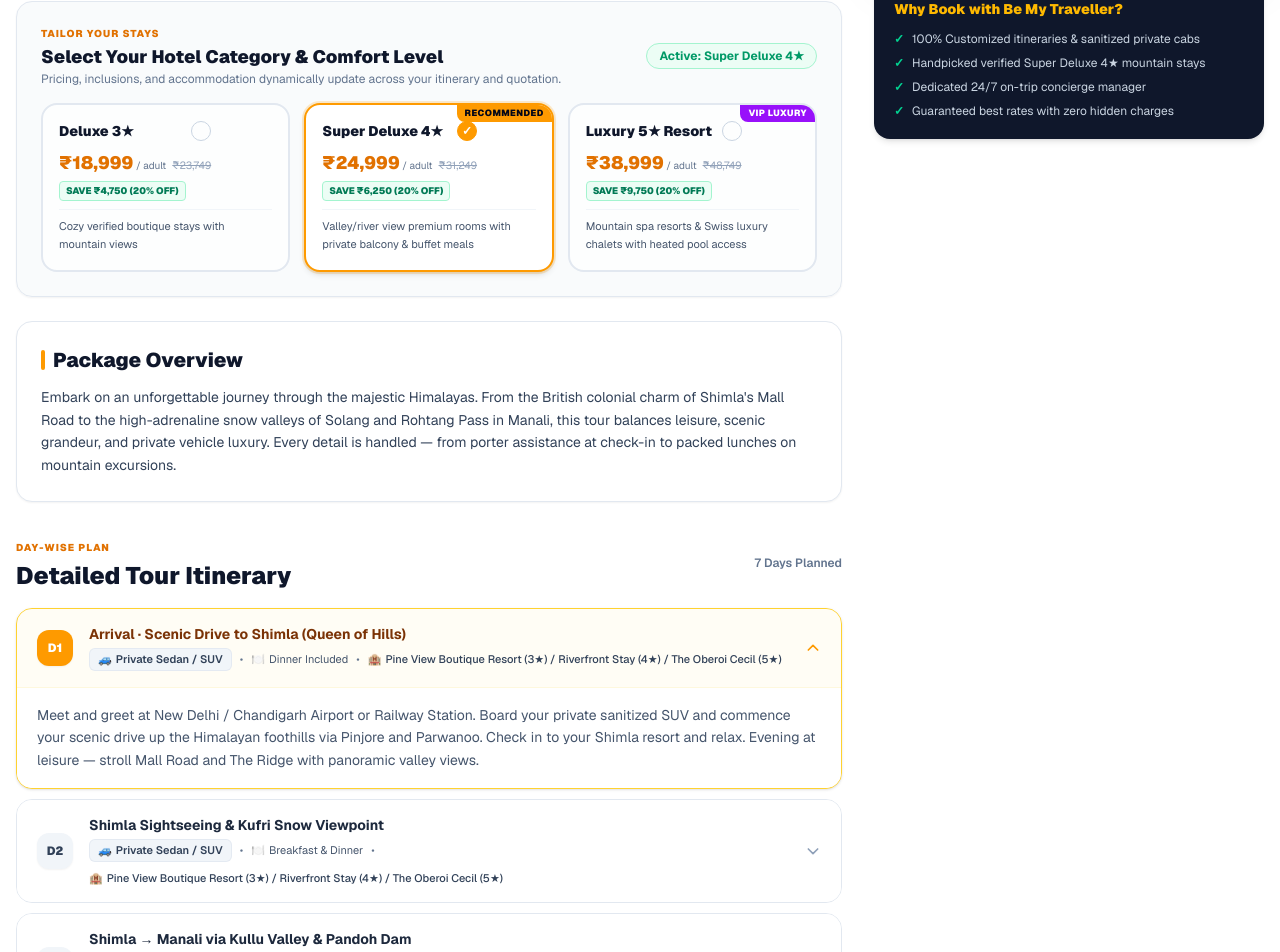
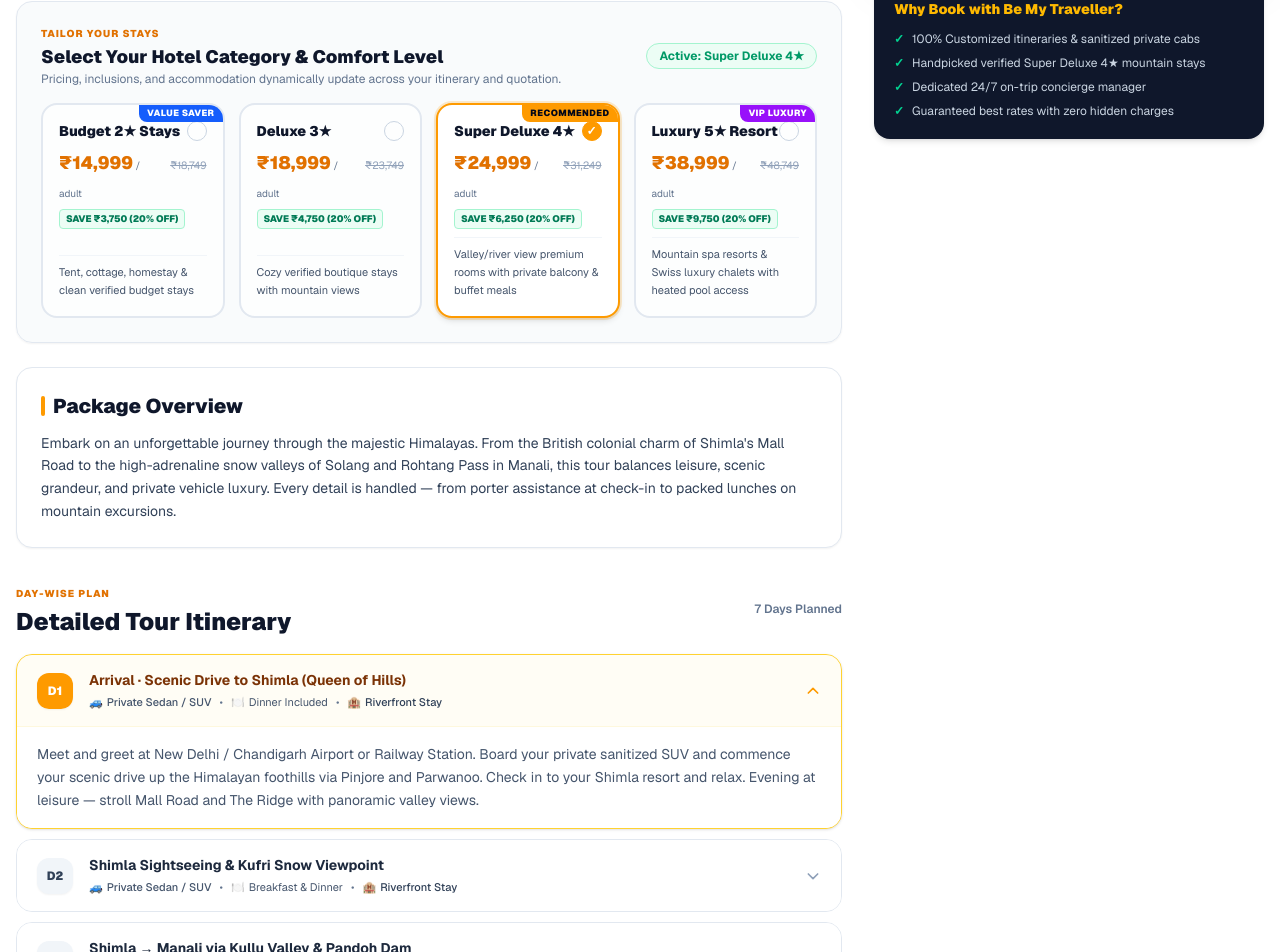
Before and after one commit to RR-DigitalSolutions/be-my-traveller-webapp, a Next.js app: page /packages/4-nights-andaman-beach-luxury in a window 1280 px wide. Shown: the part 1072-2024 px from the top of the page. Built offline with nearby package versions, Linux system fonts and the light colour scheme; no server answers; the database is empty.

Commit message:
feat: add package detail client component and public/admin package pages

```diff
--- a/src/app/packages/[slug]/page.tsx
+++ b/src/app/packages/[slug]/page.tsx
@@ -76,42 +76,84 @@ const pkgRegistry: Record<string, PackageData> = {
         title: "Arrival · Scenic Drive to Shimla (Queen of Hills)",
         desc: "Meet and greet at New Delhi / Chandigarh Airport or Railway Station. Board your private sanitized SUV and commence your scenic drive up the Himalayan foothills via Pinjore and Parwanoo. Check in to your Shimla resort and relax. Evening at leisure — stroll Mall Road and The Ridge with panoramic valley views.",
         meals: "Dinner Included",
-        hotel: "Pine View Boutique Resort (3★) / Riverfront Stay (4★) / The Oberoi Cecil (5★)",
+        hotel: "Riverfront Stay",
+        transport: "Private Sedan / SUV",
+        hotelsByTier: {
+          budget: "Apple View Budget Cottage / Homestay",
+          standard: "Pine View Boutique Resort",
+          deluxe: "Riverfront Stay",
+          luxury: "The Oberoi Cecil",
+        },
       },
       {
         day: 2,
         title: "Shimla Sightseeing & Kufri Snow Viewpoint",
         desc: "After a hearty breakfast, head for a picturesque excursion to Kufri (8,600 ft). Enjoy pony rides, Himalayan Nature Park, and stunning panoramic views. Return to visit the historic Viceregal Lodge, Jakhoo Hanuman Temple, and Christ Church on The Ridge.",
         meals: "Breakfast & Dinner",
-        hotel: "Pine View Boutique Resort (3★) / Riverfront Stay (4★) / The Oberoi Cecil (5★)",
+        hotel: "Riverfront Stay",
+        transport: "Private Sedan / SUV",
+        hotelsByTier: {
+          budget: "Apple View Budget Cottage / Homestay",
+          standard: "Pine View Boutique Resort",
+          deluxe: "Riverfront Stay",
+          luxury: "The Oberoi Cecil",
+        },
       },
       {
         day: 3,
         title: "Shimla → Manali via Kullu Valley & Pandoh Dam",
         desc: "Drive from Shimla to Manali (280 km) along the beautiful Beas River. En route stop at the magnificent Pandoh Dam, Hanogi Mata Temple, and Kullu Shawl weaving factory. Arrive in Manali by evening and check in to your riverside mountain resort.",
         meals: "Breakfast & Dinner",
-        hotel: "Snow Peak Retreat (3★) / Riverfront Mountain Resort (4★) / Span Resort & Spa (5★)",
+        hotel: "Riverfront Mountain Resort",
+        transport: "Private Sedan / SUV",
+        hotelsByTier: {
+          budget: "Snow Valley Camp & Budget Cottage",
+          standard: "Snow Peak Retreat",
+          deluxe: "Riverfront Mountain Resort",
+          luxury: "Span Resort & Spa",
+        },
       },
       {
         day: 4,
         title: "Manali Local Sightseeing & Old Manali Heritage",
         desc: "Explore the 450-year-old Hadimba Devi wooden temple surrounded by cedar forest. Visit Vashisht Hot Sulphur Springs, Tibetan Monastery, and the vibrant lane cafes of Old Manali. Evening free for shopping at Mall Road.",
         meals: "Breakfast & Dinner",
-        hotel: "Snow Peak Retreat (3★) / Riverfront Mountain Resort (4★) / Span Resort & Spa (5★)",
+        hotel: "Riverfront Mountain Resort",
+        transport: "Private Sedan / SUV",
+        hotelsByTier: {
+          budget: "Snow Valley Camp & Budget Cottage",
+          standard: "Snow Peak Retreat",
+          deluxe: "Riverfront Mountain Resort",
+          luxury: "Span Resort & Spa",
+        },
       },
       {
         day: 5,
         title: "Solang Valley & Rohtang Pass Snow Excursion",
         desc: "Early morning departure for the most anticipated day — Rohtang Pass (13,050 ft) and Solang Valley. Experience snow in peak summer, paragliding, zorbing, ATV rides, and breathtaking Himalayan panoramas. Return to Manali by evening for a relaxed dinner.",
         meals: "Breakfast & Dinner",
-        hotel: "Snow Peak Retreat (3★) / Riverfront Mountain Resort (4★) / Span Resort & Spa (5★)",
+        hotel: "Riverfront Mountain Resort",
+        transport: "Private Sedan / SUV",
+        hotelsByTier: {
+          budget: "Snow Valley Camp & Budget Cottage",
+          standard: "Snow Peak Retreat",
+          deluxe: "Riverfront Mountain Resort",
+          luxury: "Span Resort & Spa",
+        },
       },
       {
         day: 6,
         title: "Manali → Chandigarh Drive (Scenic Beas Valley)",
         desc: "After breakfast, check out and drive to Chandigarh (310 km). En route visit the picturesque Kullu town and Manikaran Sahib Gurudwara hot springs. Arrive in Chandigarh, visit the iconic Rock Garden and Sukhna Lake. Check in to hotel.",
         meals: "Breakfast & Dinner",
-        hotel: "Hotel Mountview (4★) / JW Marriott (5★)",
+        hotel: "Hotel Mountview",
+        transport: "Private Sedan / SUV",
+        hotelsByTier: {
+          budget: "City Center Budget Stay / Homestay",
+          standard: "Hotel Sunbeam Premium",
+          deluxe: "Hotel Mountview",
+          luxury: "JW Marriott Chandigarh",
+        },
       },
       {
         day: 7,
@@ -119,15 +161,23 @@ const pkgRegistry: Record<string, PackageData> = {
         desc: "After a leisurely breakfast, your private vehicle will transfer you to Chandigarh Airport / Railway Station for your onward journey. Tour concludes with warm memories of the majestic Himalayas.",
         meals: "Breakfast Included",
         hotel: "Tour Concludes",
+        transport: "Private Sedan / SUV",
+        hotelsByTier: {
+          budget: "Tour Concludes",
+          standard: "Tour Concludes",
+          deluxe: "Tour Concludes",
+          luxury: "Tour Concludes",
+        },
       },
     ],
     hotelTiers: {
-      standard: { title: "Deluxe 3★", pricePerAdult: 18999, desc: "Cozy verified boutique stays with mountain views" },
-      deluxe: { title: "Super Deluxe 4★", pricePerAdult: 24999, desc: "Valley/river view premium rooms with private balcony & buffet meals" },
-      luxury: { title: "Luxury 5★ Resort", pricePerAdult: 38999, desc: "Mountain spa resorts & Swiss luxury chalets with heated pool access" },
+      budget: { title: "Budget 2★ Stays", pricePerAdult: 14999, desc: "Tent, cottage, homestay & clean verified budget stays", enabled: true },
+      standard: { title: "Deluxe 3★", pricePerAdult: 18999, desc: "Cozy verified boutique stays with mountain views", enabled: true },
+      deluxe: { title: "Super Deluxe 4★", pricePerAdult: 24999, desc: "Valley/river view premium rooms with private balcony & buffet meals", enabled: true },
+      luxury: { title: "Luxury 5★ Resort", pricePerAdult: 38999, desc: "Mountain spa resorts & Swiss luxury chalets with heated pool access", enabled: true },
     },
     faq: [
-      { q: "How does changing hotel category affect the package?", a: "Selecting Deluxe (3★), Super Deluxe (4★), or Luxury (5★) dynamically upgrades your verified hotel stays and recalculates the live price per adult across the itinerary." },
+      { q: "How does changing hotel category affect the package?", a: "Selecting Budget (2★), Deluxe (3★), Super Deluxe (4★), or Luxury (5★) dynamically upgrades your verified hotel stays and recalculates the live price per adult across the itinerary." },
       { q: "Is Rohtang Pass visit guaranteed?", a: "Rohtang Pass visits are subject to government permits and weather. We arrange permits in advance and guarantee Solang Valley as a premier alternative snow experience." },
       { q: "Is airfare included in this package?", a: "No. This package covers only land arrangements. Airfare can be added as an optional service — please contact our team." },
       { q: "What type of vehicle is provided?", a: "We provide a dedicated private AC Sedan (Swift Dzire / Ertiga) or SUV (Innova / Crysta) based on group size, for the entire duration." },
@@ -208,26 +258,51 @@ async function getPackageData(slug: string): Promise<PackageData> {
           : fallback.cancellationPolicies,
         transportType: dbPkg.transportType || "Private AC Sedan / SUV",
         itinerary: Array.isArray(dbPkg.itinerary) && dbPkg.itinerary.length > 0
-          ? dbPkg.itinerary.map((d: any, i: number) => ({
-              day: d.day || i + 1,
-              title: d.title || `Day ${i + 1}`,
-              desc: typeof d.description === "string" ? d.description : (d.desc || ""),
-              meals: typeof d.meals === "string" ? d.meals : "Breakfast & Dinner",
-              hotel: typeof d.hotel === "string" ? d.hotel : "Verified 4★ Mountain Resort",
-              transport: typeof d.transport === "string" && d.transport.trim() ? d.transport : (dbPkg.transportType || "Private AC Sedan / SUV"),
-              hotelsByTier: d.hotelsByTier || {},
-            }))
+          ? dbPkg.itinerary.map((d: any, i: number) => {
+              const rawHotel = typeof d.hotel === "string" ? d.hotel.trim() : "";
+              let hotelsByTier: Record<string, string> =
+                d.hotelsByTier && typeof d.hotelsByTier === "object" ? { ...d.hotelsByTier } : {};
+
+              // If hotelsByTier has no discrete values, intelligently extract from rawHotel
+              if (!hotelsByTier.standard && !hotelsByTier.deluxe && !hotelsByTier.luxury && !hotelsByTier.budget) {
+                if (rawHotel.includes("/")) {
+                  const parts = rawHotel.split("/").map((p: string) => p.trim());
+                  const bMatch = parts.find((p: string) => p.includes("2★") || /budget|homestay|tent|cottage|camp/i.test(p));
+                  const sMatch = parts.find((p: string) => p.includes("3★") || /standard|deluxe 3|3 star/i.test(p));
+                  const dMatch = parts.find((p: string) => p.includes("4★") || /super deluxe|4 star/i.test(p));
+                  const lMatch = parts.find((p: string) => p.includes("5★") || /luxury|5 star|resort|spa/i.test(p));
+                  hotelsByTier = {
+                    budget: (bMatch || parts[0] || "").replace(/\s*\([2-5]★\)/g, "").trim(),
+                    standard: (sMatch || parts[0] || "").replace(/\s*\([2-5]★\)/g, "").trim(),
+                    deluxe: (dMatch || parts[1] || parts[0] || "").replace(/\s*\([2-5]★\)/g, "").trim(),
+                    luxury: (lMatch || parts[parts.length - 1] || parts[0] || "").replace(/\s*\([2-5]★\)/g, "").trim(),
+                  };
+                } else if (rawHotel) {
+                  hotelsByTier = {
+                    budget: rawHotel,
+                    standard: rawHotel,
+                    deluxe: rawHotel,
+                    luxury: rawHotel,
+                  };
+                }
+              }
+
+              return {
+                day: d.day || i + 1,
+                title: d.title || `Day ${i + 1}`,
+                desc: typeof d.description === "string" ? d.description : (d.desc || ""),
+                meals: typeof d.meals === "string" ? d.meals : "Breakfast & Dinner",
+                hotel: hotelsByTier.deluxe || hotelsByTier.standard || rawHotel || "Verified Mountain Resort",
+                transport: typeof d.transport === "string" && d.transport.trim() ? d.transport : (dbPkg.transportType || "Private AC Sedan / SUV"),
+                hotelsByTier,
+              };
+            })
           : fallback.itinerary.map((d) => ({
               ...d,
               transport: d.transport || fallback.transportType || "Private AC Sedan / SUV",
-              hotelsByTier: d.hotelsByTier || {
-                standard: d.hotel,
-                deluxe: d.hotel,
-                luxury: d.hotel,
-              },
             })),
         hotelTiers: dbPkg.hotelTiers || {
-          budget: { title: "Budget 2★", pricePerAdult: Math.round(startingPrice * 0.7) || 14999, desc: "Clean & verified budget stays and homestays with essential amenities", enabled: false },
+          budget: { title: "Budget 2★ Stays", pricePerAdult: Math.round(startingPrice * 0.7) || 14999, desc: "Tent, cottage, homestay & clean verified budget stays", enabled: true },
           standard: { title: "Deluxe 3★", pricePerAdult: Math.round(startingPrice * 0.8) || 18999, desc: "Cozy boutique verified stays with mountain views", enabled: true },
           deluxe: { title: "Super Deluxe 4★", pricePerAdult: startingPrice || 24999, desc: "Valley/river view premium rooms with private balcony & buffet meals", enabled: true },
           luxury: { title: "Luxury 5★ Resort", pricePerAdult: Math.round(startingPrice * 1.6) || 38999, desc: "Mountain spa resorts & Swiss luxury chalets with heated pool access", enabled: true },
--- a/src/components/packages/PackageDetailClient.tsx
+++ b/src/components/packages/PackageDetailClient.tsx
@@ -123,10 +123,38 @@ export default function PackageDetailClient({ pkg }: { pkg: PackageData }) {
 
   // Helper for hotel based on current selected tier
   const getDayHotel = (dayItem: PackageData["itinerary"][number]) => {
+    // 1. If explicit hotelsByTier entry exists for the active tier, use it!
     if (dayItem.hotelsByTier && dayItem.hotelsByTier[hotelTier]?.trim()) {
       return dayItem.hotelsByTier[hotelTier]!.trim();
     }
-    return dayItem.hotel || "Verified Mountain Stay";
+
+    // 2. If dayItem.hotel contains multiple slash-separated tier stays, intelligently extract the active tier
+    const raw = (dayItem.hotel || "").trim();
+    if (raw.includes("/")) {
+      const parts = raw.split("/").map((p) => p.trim());
+      if (hotelTier === "budget") {
+        const match = parts.find((p) => p.includes("2★") || /budget|homestay|tent|cottage|camp/i.test(p));
+        if (match) return match.replace(/\s*\([2-5]★\)/g, "").trim();
+        return parts[0] ? parts[0].replace(/\s*\([2-5]★\)/g, "").trim() : raw;
+      }
+      if (hotelTier === "standard") {
+        const match = parts.find((p) => p.includes("3★") || /standard|deluxe 3|3 star/i.test(p));
+        if (match) return match.replace(/\s*\([2-5]★\)/g, "").trim();
+        return parts[0] ? parts[0].replace(/\s*\([2-5]★\)/g, "").trim() : raw;
+      }
+      if (hotelTier === "deluxe") {
+        const match = parts.find((p) => p.includes("4★") || /super deluxe|4 star/i.test(p));
+        if (match) return match.replace(/\s*\([2-5]★\)/g, "").trim();
+        return parts[1] || parts[0];
+      }
+      if (hotelTier === "luxury") {
+        const match = parts.find((p) => p.includes("5★") || /luxury|5 star|resort|spa/i.test(p));
+        if (match) return match.replace(/\s*\([2-5]★\)/g, "").trim();
+        return parts[parts.length - 1] || parts[0];
+      }
+    }
+
+    return raw || "Verified Mountain Stay";
   };
 
   // Helper for day transport
@@ -562,7 +590,7 @@ export default function PackageDetailClient({ pkg }: { pkg: PackageData }) {
                           </p>
                           {/* Transport start before meals, followed by dynamic hotel for active tier */}
                           <div className="text-[11px] text-slate-500 mt-1 flex flex-wrap items-center gap-2">
-                            <span className="font-semibold text-slate-700 bg-slate-100 px-2 py-0.5 rounded-md flex items-center gap-1 border border-slate-200/80">
+                            <span className="flex items-center gap-1 text-slate-600 font-medium">
                               <span>{getTransportIcon(dayTransport)}</span>
                               <span>{dayTransport}</span>
                             </span>
```
Also changed, not shown: src/app/admin/packages/page.tsx (+46 -99 lines).
